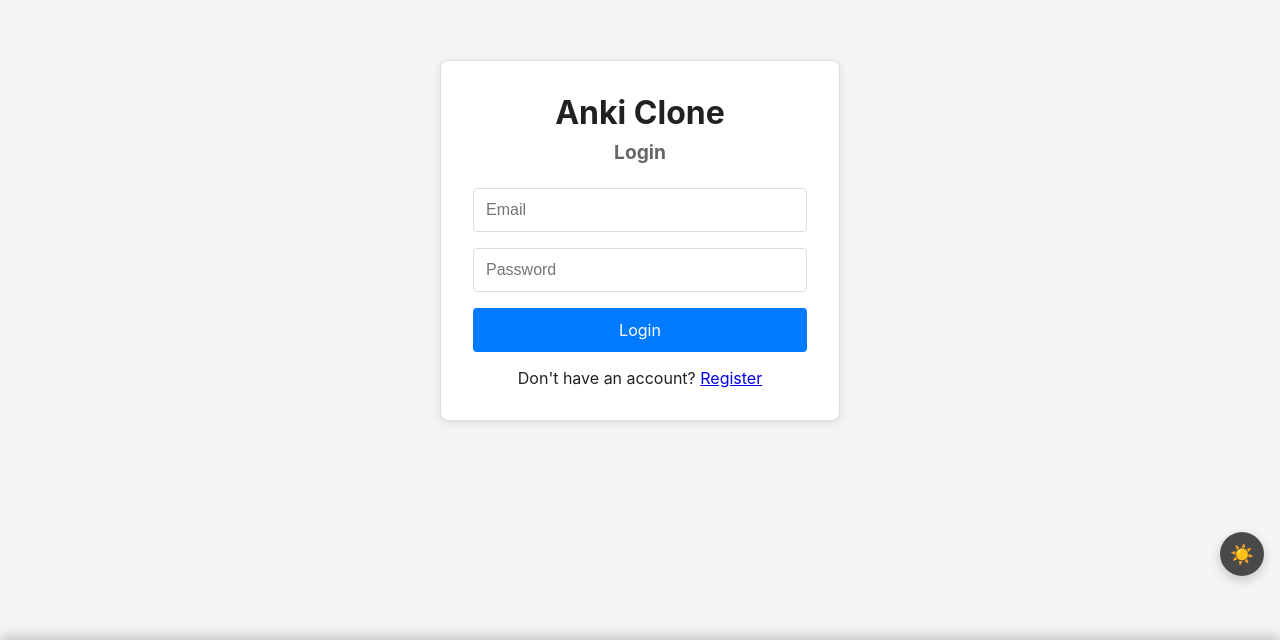
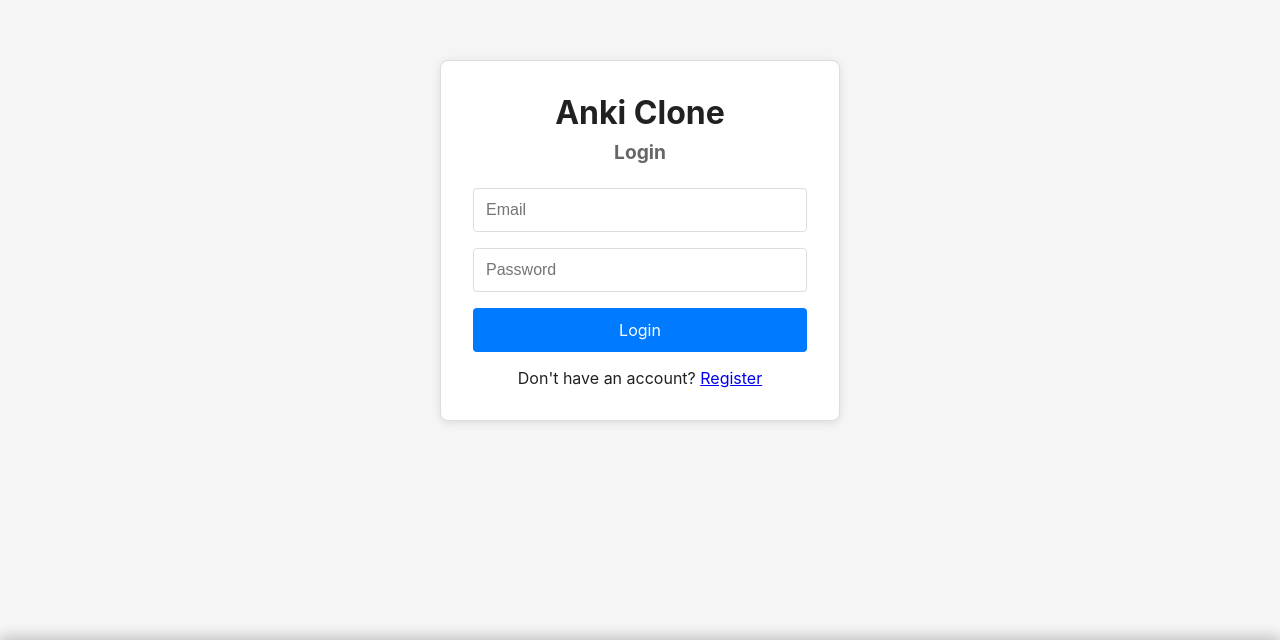
Before and after one commit to tonyvu2508/Anki-clone, a React (Vite) app in the folder frontend/: page /login in a window 1280 px wide. Shown: the part 160-800 px from the top of the page. Built offline with nearby package versions, Linux system fonts and the light colour scheme; no server answers.

Commit message:
hide switch theme mode btn

```diff
--- a/frontend/src/App.jsx
+++ b/frontend/src/App.jsx
@@ -9,7 +9,6 @@ import PublicDeckPage from './pages/PublicDeckPage';
 import { getToken } from './utils/auth';
 import { AudioPlayerProvider } from './context/AudioPlayerContext';
 import { ThemeProvider } from './context/ThemeContext';
-import ThemeToggle from './components/ThemeToggle';
 
 function App() {
   const [isAuthenticated, setIsAuthenticated] = useState(false);
@@ -73,7 +72,6 @@ function App() {
         <Route path="/" element={<Navigate to={isAuthenticated ? "/decks" : "/login"} />} />
       </Routes>
     </Router>
-        <ThemeToggle />
       </AudioPlayerProvider>
     </ThemeProvider>
   );
```
